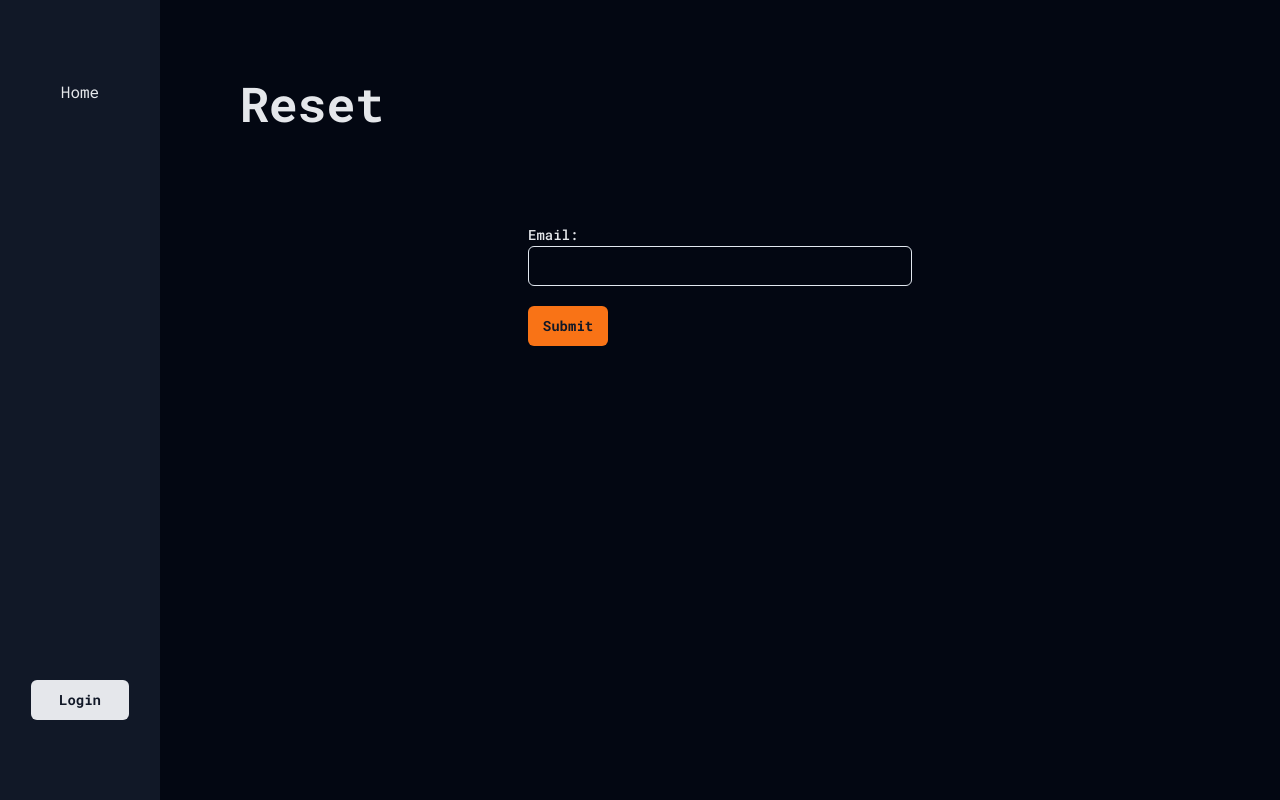
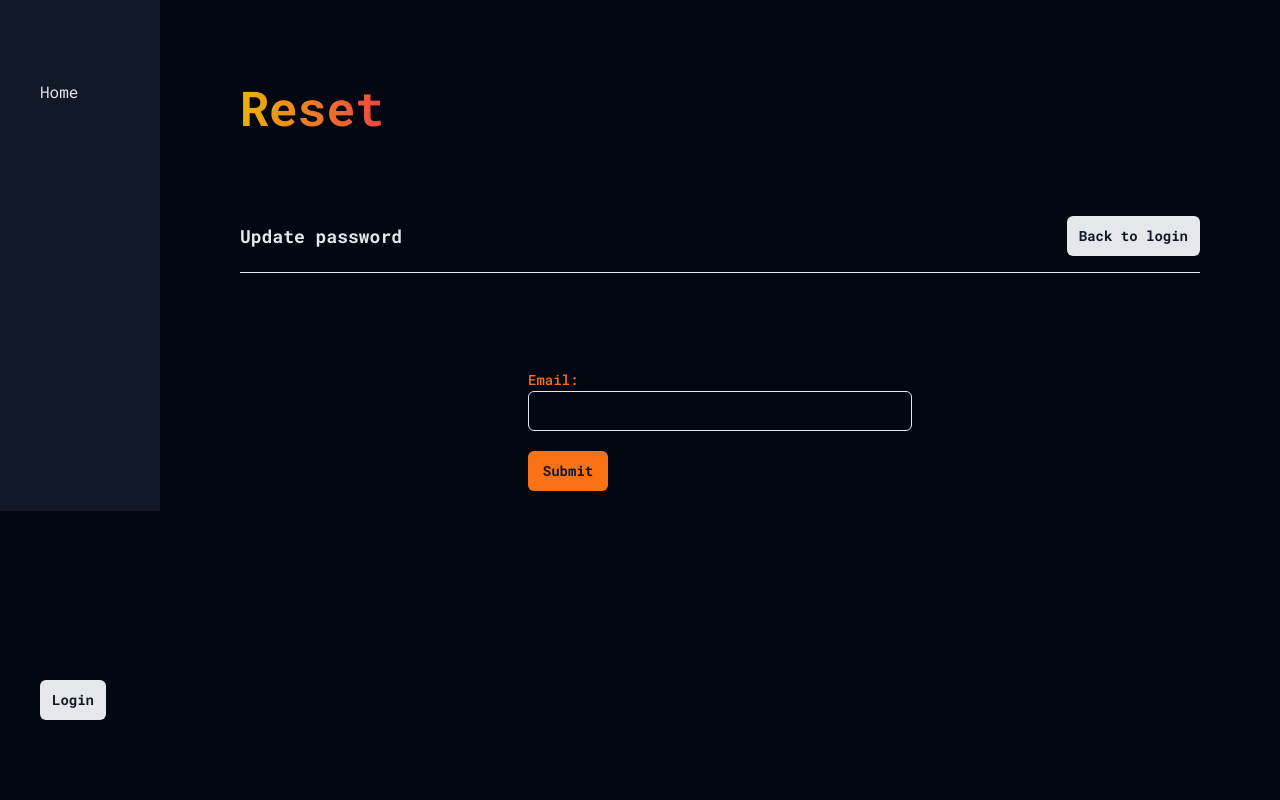
Before and after one commit to jpacci0/tourney, a Next.js app: page /reset in a window 1280 px wide. Built offline with nearby package versions, Linux system fonts and the light colour scheme; no server answers.

Commit message:
edit: qualche mod grafica e aggiunta funzione getsession

```diff
--- a/app/login/page.tsx
+++ b/app/login/page.tsx
@@ -28,11 +28,11 @@ export default function LoginPage({
       <Separator className="mt-4" />
       <section className="flex justify-center mt-20">
         <form className="flex flex-col w-96">
-          <Label htmlFor="email" className="text-gray-200 mt-5">
+          <Label htmlFor="email">
             Email:
           </Label>
           <Input id="email" name="email" type="email" required />
-          <Label htmlFor="password" className="text-gray-200 mt-5">
+          <Label htmlFor="password">
             Password:
           </Label>
           <div className="relative">
@@ -42,7 +42,7 @@ export default function LoginPage({
               onClick={() => setShowPassword(!showPassword)}
               className="absolute top-1/2 right-3 transform -translate-y-1/2"
             >
-              {showPassword ? <EyeOff /> : <Eye />}
+              {showPassword ? <EyeOff className="text-white" /> : <Eye className="text-white"/>}
             </button>
           </div>
           {searchParams?.message && (
--- a/app/reset/page.tsx
+++ b/app/reset/page.tsx
@@ -1,27 +1,43 @@
 "use client";
 
+import Header from "@/components/header";
 import { Button } from "@/components/ui/button";
+import { Input } from "@/components/ui/input";
+import { Label } from "@/components/ui/label";
+import { Separator } from "@/components/ui/separator";
+import Link from "next/link";
 import { forgotPassword } from "../login/actions";
-import { Input } from "@/components/ui/input";
-import Header from "@/components/header";
-import { Label } from "@/components/ui/label";
 
-export default function ResetPage({searchParams}: {searchParams: {message?: string}}) {
+export default function ResetPage({
+  searchParams,
+}: {
+  searchParams: { message?: string };
+}) {
   return (
     <main className="mt-20 mx-20 w-full">
-      <Header>
-        Reset
-      </Header>
+      <Header>Reset</Header>
+      <div className="mt-20 flex justify-between items-center">
+        <h3 className="text-lg font-bold text-gray-200">Update password</h3>
+        <div className="flex gap-2">
+          <Button variant={"bottoneSecondary"} className="p-0">
+            <Link
+              href="/login"
+              className="p-3"
+              // className="py-2 px-3 flex rounded-md no-underline bg-btn-background hover:bg-btn-background-hover"
+            >
+              Back to login
+            </Link>
+          </Button>
+          {/* <Button variant="bottoneSecondary" onClick={() => handleView("join team")}>Join team</Button> */}
+        </div>
+      </div>
+      <Separator className="mt-4" />
       <section className="flex justify-center mt-20">
         <form className="flex flex-col w-96">
-          <Label htmlFor="email" className="text-gray-200 mt-5">
-            Email:
-          </Label>
+          <Label htmlFor="email">Email:</Label>
           <Input id="email" name="email" type="email" required />
           {searchParams?.message && (
-          <p className="mt-4 text-red-300">
-            {searchParams.message}
-          </p>
+            <p className="mt-4 text-red-300">{searchParams.message}</p>
           )}
           <Button
             className="my-5 w-20"
--- a/app/reset/update-password/page.tsx
+++ b/app/reset/update-password/page.tsx
@@ -3,10 +3,11 @@
 import { Button } from "@/components/ui/button";
 import { Input } from "@/components/ui/input";
 import Header from "@/components/header";
+import { Label } from "@/components/ui/label";
+import { Separator } from "@/components/ui/separator";
 import { updatePassword } from "@/app/login/actions";
 import { Eye, EyeOff } from "lucide-react";
 import { useState } from "react";
-import { Label } from "@/components/ui/label";
 
 export default function UpdatePasswordPage({
   searchParams,
@@ -45,10 +46,17 @@ export default function UpdatePasswordPage({
         Reset
       </Header>
 
+      <div className="mt-20 flex justify-between items-center">
+        <h3 className="text-lg font-bold text-gray-200">Update password</h3>
+        <div className="flex gap-2">
+          {/* <Button variant="bottoneSecondary" onClick={() => handleView("join team")}>Join team</Button> */}
+        </div>
+      </div>
+      <Separator className="mt-4" />
       <section className="flex justify-center mt-20">
         <form className="flex flex-col w-96">
 
-          <Label htmlFor="password" className="text-gray-200 mt-5">
+          <Label htmlFor="password">
             Password:
           </Label>
           <div className="relative">
@@ -63,11 +71,11 @@ export default function UpdatePasswordPage({
               onClick={() => setShowPassword(!showPassword)}
               className="absolute top-1/2 right-3 transform -translate-y-1/2"
             >
-              {showPassword ? <EyeOff /> : <Eye />}
+              {showPassword ? <EyeOff className="text-white" /> : <Eye className="text-white" />}
             </button>
           </div>
 
-          <Label htmlFor="passwordConfirmation" className="text-gray-200 mt-5">
+          <Label htmlFor="passwordConfirmation">
             Password confirmation:
           </Label>
           <div className="relative">
@@ -82,7 +90,7 @@ export default function UpdatePasswordPage({
               onClick={() => setShowPassword(!showPassword)}
               className="absolute top-1/2 right-3 transform -translate-y-1/2"
             >
-              {showPassword ? <EyeOff /> : <Eye />}
+              {showPassword ? <EyeOff className="text-white" /> : <Eye className="text-white" />}
             </button>
           </div>
 
--- a/components/createTeam.tsx
+++ b/components/createTeam.tsx
@@ -1,13 +1,49 @@
+"use client";
 import { Label } from "@/components/ui/label";
 import { Input } from "@/components/ui/input";
 import { Button } from "@/components/ui/button";
 import { useFormState } from "react-dom";
+import { useFormStatus } from "react-dom";
+import { useEffect, useState } from "react";
+import Link from "next/link";
 import { createTeam } from "@/lib/actions";
-import { useFormStatus } from 'react-dom';
+import { getSession } from "@/lib/data";
 
-export default function CreateTeam({id}: {id?: string}) {
+export default function CreateTeam({ id }: { id?: string }) {
+  const [session, setSession] = useState(false);
+  const [loading, setLoading] = useState(true);
   const [state, formData] = useFormState(createTeam, null);
   const { pending } = useFormStatus();
+
+  useEffect(() => {
+    const fetchSession = async () => {
+      setLoading(true);
+      const sessionData = await getSession();
+      if (sessionData.session) {
+        setSession(true);
+      }
+      console.log("sessionData", sessionData.session);
+      setLoading(false);
+    };
+
+    fetchSession();
+  }, [id]);
+
+  if (loading) {
+    return <p className="text-gray-500">Loading...</p>;
+  }
+
+  if (!session) {
+    return (
+      <p className="text-gray-500">
+        You need to be logged in to create a team.{" "}
+        <Link href={"/login"} className="underline">
+          To login click here
+        </Link>
+        .
+      </p>
+    );
+  }
 
   return (
     <section>
--- a/components/joinTeam.tsx
+++ b/components/joinTeam.tsx
@@ -12,22 +12,32 @@ import {
   SelectGroup,
   SelectLabel,
 } from "@/components/ui/select";
-import { fetchTeamsById } from "@/lib/data";
+import { fetchTeamsById, getSession } from "@/lib/data";
 import { createTeamUser } from "@/lib/actions";
 import { useEffect, useState } from "react";
+import Link from "next/link";
 import { useFormState } from "react-dom";
 import { useFormStatus } from "react-dom";
+import { set } from "zod";
 
 export default function JoinTeam({ id }: { id?: string }) {
   const [teams, setTeams] = useState([]);
   const [loading, setLoading] = useState(true);
   const [state, formAction] = useFormState(createTeamUser, null);
+  const [session, setSession] = useState(false);
+
   const { pending } = useFormStatus();
 
   //   console.log("teams", teams);
 
   useEffect(() => {
     const fetchTeamsData = async () => {
+      setLoading(true);
+      const sessionData = await getSession();
+      if (sessionData.session) {
+        setSession(true);
+      }
+      console.log("sessionData", sessionData.session);
       try {
         const data: any = await fetchTeamsById(id!);
 
@@ -43,7 +53,18 @@ export default function JoinTeam({ id }: { id?: string }) {
   }, [id]);
 
   if (loading) {
-    return <p>Loading...</p>;
+    return <p className="text-gray-500">Loading...</p>;
+  }
+  if (!session) {
+    return (
+      <p className="text-gray-500">
+        You need to be logged in to join a team.
+        <Link href={"/login"} className="underline">
+          To login click here
+        </Link>
+        .
+      </p>
+    );
   }
   return (
     <section>
@@ -67,10 +88,10 @@ export default function JoinTeam({ id }: { id?: string }) {
           </SelectContent>
         </Select>
         {!state?.success && (
-            <p className="text-red-300 mt-1 text-sm">{state?.message}</p>
+          <p className="text-red-300 mt-1 text-sm">{state?.message}</p>
         )}
         {state?.success && (
-            <p className="text-green-300 mt-1 text-sm">{state?.message}</p>
+          <p className="text-green-300 mt-1 text-sm">{state?.message}</p>
         )}
         <Button variant="bottone" disabled={pending} className="my-5">
           Join
--- a/components/ui/authButton.tsx
+++ b/components/ui/authButton.tsx
@@ -34,10 +34,12 @@ export default async function AuthButton() {
   ) : (
     <Button
     variant={"bottoneSecondary"}
+    className="p-0"
     >
       <Link
         href="/login"
-        className="py-2 px-3 flex rounded-md no-underline bg-btn-background hover:bg-btn-background-hover"
+        className="p-3"
+        // className="py-2 px-3 flex rounded-md no-underline bg-btn-background hover:bg-btn-background-hover"
       >
         Login
       </Link>
--- a/components/ui/h1.tsx
+++ b/components/ui/h1.tsx
@@ -1,3 +1,3 @@
 export default function H1({ children }: { children: React.ReactNode }) {
-  return <h1 className="text-5xl text-gray-200 font-bold">{children}</h1>;
+  return <h1 className="text-5xl py-1 font-bold inline-block text-transparent bg-clip-text bg-gradient-to-r from-yellow-500 to-red-500">{children}</h1>;
 }
--- a/components/ui/sidebar.tsx
+++ b/components/ui/sidebar.tsx
@@ -21,13 +21,13 @@ export default async function Sidebar() {
   // };
 
   return (
-    <aside className="w-40 bg-gray-900 h-screen text-gray-200 shrink-0 flex flex-col justify-between">
-      <div className="mt-20 mx-auto">
+    <aside className="w-40 bg-gray-900 text-gray-200 shrink-0 relative">
+      <div className="fixed top-20 left-10">
         <Link href="/" className="mx-auto">
           Home
         </Link>
       </div>
-      <div className="mb-20 mx-auto">
+      <div className="fixed bottom-20 left-10">
         <AuthButton />
       </div>
     </aside>
--- a/lib/data.ts
+++ b/lib/data.ts
@@ -6,6 +6,12 @@ import { unstable_noStore as noStore } from "next/cache";
 function supabaseClient() {
   const cookieStore = cookies();
   return createClient(cookieStore);
+}
+
+export async function getSession() {
+  const supabase = supabaseClient();
+  const { data } = await supabase.auth.getSession();
+  return data;
 }
 
 export async function fetchTournaments() {
```
Also changed, not shown: app/(torneo)/tournament/page.tsx (+24 -5 lines). Lines whose indentation alone changed are shown as unchanged.
